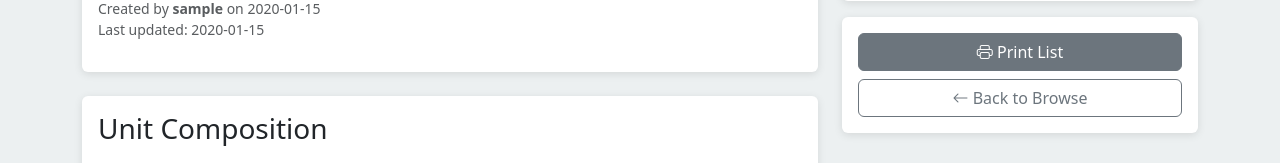
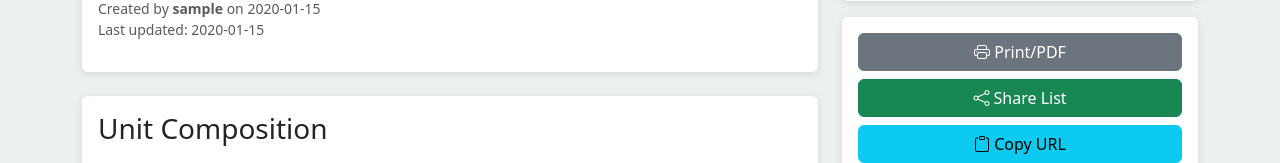
Before and after one commit to lordbutxot/FAD_Helper, a Python web app: template templates/view_list.html in a window 1280 px wide. Shown: the part 263-426 px from the top of the page. Run offline with Jinja, Linux system fonts and the light colour scheme; the template is opened without the code that fills it: most values are stand-ins (such as "Sample title", 1, 10 or a date in 2020).

Commit message:
Add mobile sharing and print-optimized army list view
Features added:
- Share button with Web Share API (native mobile sharing)
- Copy URL button for quick link sharing
- Mobile-optimized responsive layout
- Print/PDF button with single-page formatting
- Compact print stylesheet for table-side reference

Print optimizations:
- Single-page layout when possible
- 9-10pt font for readability
- Removed UI chrome (buttons, navbar)
- Page-break handling for large lists
- Dark mode print support

Mobile improvements:
- Smaller font sizes for narrow screens
- Reduced padding and margins
- Better touch targets

Perfect for sharing lists via phone during games!

```diff
--- a/templates/view_list.html
+++ b/templates/view_list.html
@@ -98,7 +98,13 @@
                         <i class="bi bi-pencil"></i> Edit List
                     </a>
                     <button onclick="window.print()" class="btn btn-secondary w-100 mb-2">
-                        <i class="bi bi-printer"></i> Print List
+                        <i class="bi bi-printer"></i> Print/PDF
+                    </button>
+                    <button onclick="shareList()" class="btn btn-success w-100 mb-2">
+                        <i class="bi bi-share"></i> Share Link
+                    </button>
+                    <button onclick="copyToClipboard()" class="btn btn-info w-100 mb-2">
+                        <i class="bi bi-clipboard"></i> Copy URL
                     </button>
                     <a href="{{ url_for('dashboard') }}" class="btn btn-outline-secondary w-100">
                         <i class="bi bi-arrow-left"></i> Back to Dashboard
@@ -109,7 +115,13 @@
             <div class="card">
                 <div class="card-body">
                     <button onclick="window.print()" class="btn btn-secondary w-100 mb-2">
-                        <i class="bi bi-printer"></i> Print List
+                        <i class="bi bi-printer"></i> Print/PDF
+                    </button>
+                    <button onclick="shareList()" class="btn btn-success w-100 mb-2">
+                        <i class="bi bi-share"></i> Share List
+                    </button>
+                    <button onclick="copyToClipboard()" class="btn btn-info w-100 mb-2">
+                        <i class="bi bi-clipboard"></i> Copy URL
                     </button>
                     <a href="{{ url_for('browse_lists') }}" class="btn btn-outline-secondary w-100">
                         <i class="bi bi-arrow-left"></i> Back to Browse
@@ -121,9 +133,189 @@
     </div>
 </div>
 
+<script>
+// Share list using Web Share API (mobile-friendly)
+async function shareList() {
+    const url = window.location.href;
+    const title = '{{ army_list.name }} - F.A.D. Army List';
+    const text = 'Check out my {{ army_list.total_points }} point F.A.D. army list!';
+
+    // Check if Web Share API is available (mobile browsers)
+    if (navigator.share) {
+        try {
+            await navigator.share({
+                title: title,
+                text: text,
+                url: url
+            });
+        } catch (err) {
+            if (err.name !== 'AbortError') {
+                copyToClipboard();
+            }
+        }
+    } else {
+        copyToClipboard();
+    }
+}
+
+// Copy list URL to clipboard
+function copyToClipboard() {
+    const url = window.location.href;
+
+    if (navigator.clipboard) {
+        navigator.clipboard.writeText(url).then(() => {
+            alert('✅ List URL copied to clipboard!\n\nShare this link with your opponent:\n' + url);
+        }).catch(() => {
+            fallbackCopy(url);
+        });
+    } else {
+        fallbackCopy(url);
+    }
+}
+
+// Fallback copy method for older browsers
+function fallbackCopy(text) {
+    const textArea = document.createElement('textarea');
+    textArea.value = text;
+    textArea.style.position = 'fixed';
+    textArea.style.left = '-999999px';
+    document.body.appendChild(textArea);
+    textArea.select();
+    try {
+        document.execCommand('copy');
+        alert('✅ List URL copied!\n\n' + text);
+    } catch (err) {
+        alert('Copy this URL:\n\n' + text);
+    }
+    document.body.removeChild(textArea);
+}
+</script>
+
 <style>
+/* Mobile-optimized styles */
+@media (max-width: 768px) {
+    .container {
+        padding: 0.5rem;
+    }
+    .card {
+        margin-bottom: 0.5rem;
+    }
+    table {
+        font-size: 0.85rem;
+    }
+    .display-3 {
+        font-size: 2rem;
+    }
+}
+
+/* Print/PDF styles - optimized for single-page army list */
 @media print {
-    .navbar, .footer, .card-body h5:contains('Actions'), .btn { display: none !important; }
+    /* Hide UI elements */
+    .navbar, .footer, .btn, .card-body h5, .text-muted.small {
+        display: none !important;
+    }
+
+    /* Optimize layout for printing */
+    body {
+        font-size: 10pt;
+        line-height: 1.2;
+    }
+
+    .container {
+        max-width: 100%;
+        padding: 0;
+    }
+
+    .card {
+        border: none;
+        box-shadow: none;
+        margin-bottom: 0.5rem;
+        page-break-inside: avoid;
+    }
+
+    .card-body {
+        padding: 0.5rem;
+    }
+
+    h1 {
+        font-size: 18pt;
+        margin-bottom: 0.5rem;
+    }
+
+    h3, h4 {
+        font-size: 14pt;
+        margin-top: 0.5rem;
+        margin-bottom: 0.5rem;
+    }
+
+    .table {
+        font-size: 9pt;
+        margin-bottom: 0;
+    }
+
+    .table th,
+    .table td {
+        padding: 0.25rem;
+    }
+
+    .badge {
+        border: 1px solid #000;
+        color: #000 !important;
+        background: white !important;
+    }
+
+    .points-display {
+        font-weight: bold;
+    }
+
+    /* Ensure everything fits on one page if possible */
+    .row {
+        display: block;
+    }
+
+    .col-lg-4,
+    .col-lg-8 {
+        width: 100%;
+        max-width: 100%;
+    }
+
+    /* Hide sidebar in print, keep only essential info */
+    .col-lg-4 .card:not(:first-child) {
+        display: none;
+    }
+
+    .display-3 {
+        font-size: 24pt;
+        margin: 0.5rem 0;
+    }
+
+    /* Page break handling */
+    .table {
+        page-break-inside: auto;
+    }
+
+    tr {
+        page-break-inside: avoid;
+        page-break-after: auto;
+    }
+
+    thead {
+        display: table-header-group;
+    }
+
+    tfoot {
+        display: table-footer-group;
+    }
+}
+
+/* Dark mode friendly */
+@media (prefers-color-scheme: dark) {
+    @media print {
+        body {
+            background: white;
+            color: black;
+        }
+    }
 }
 </style>
 {% endblock %}
```
